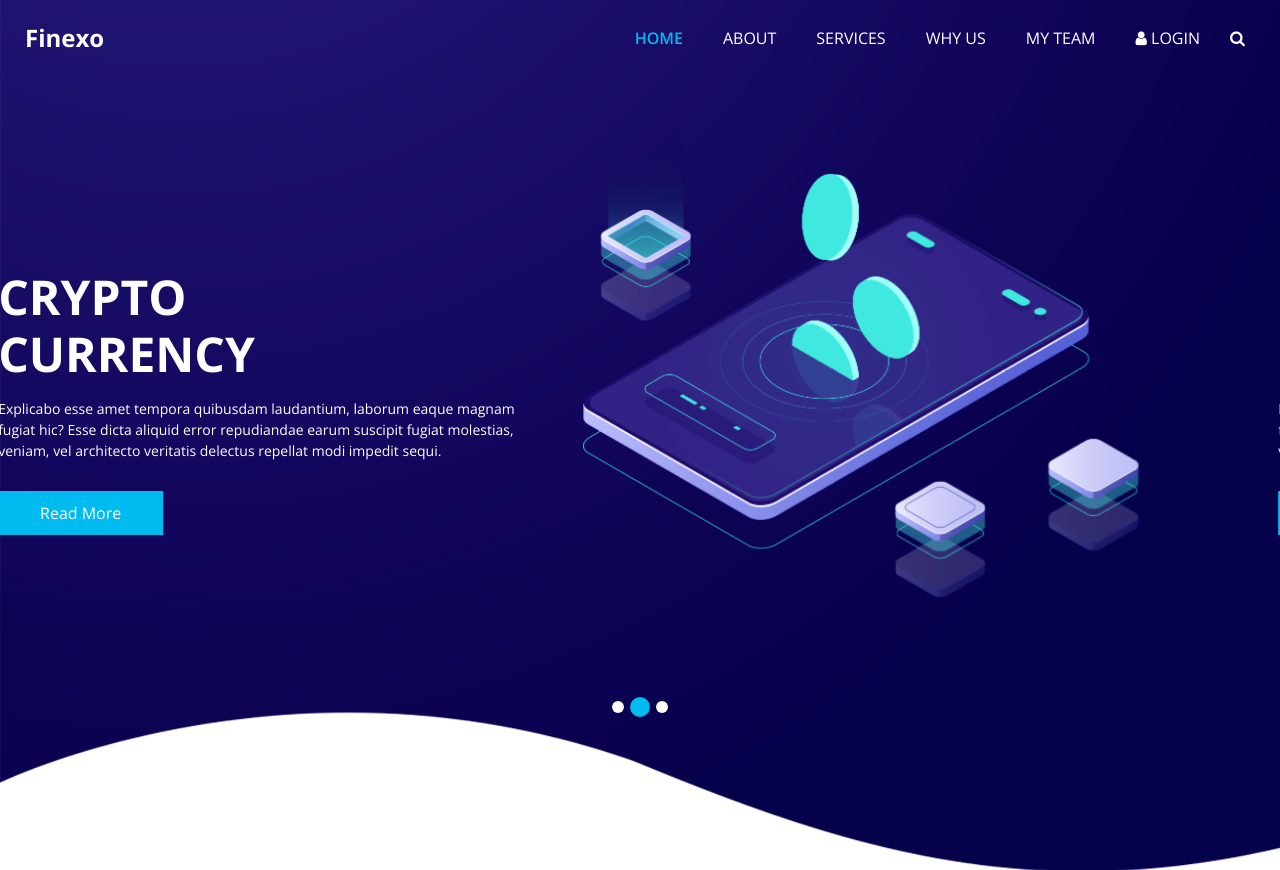
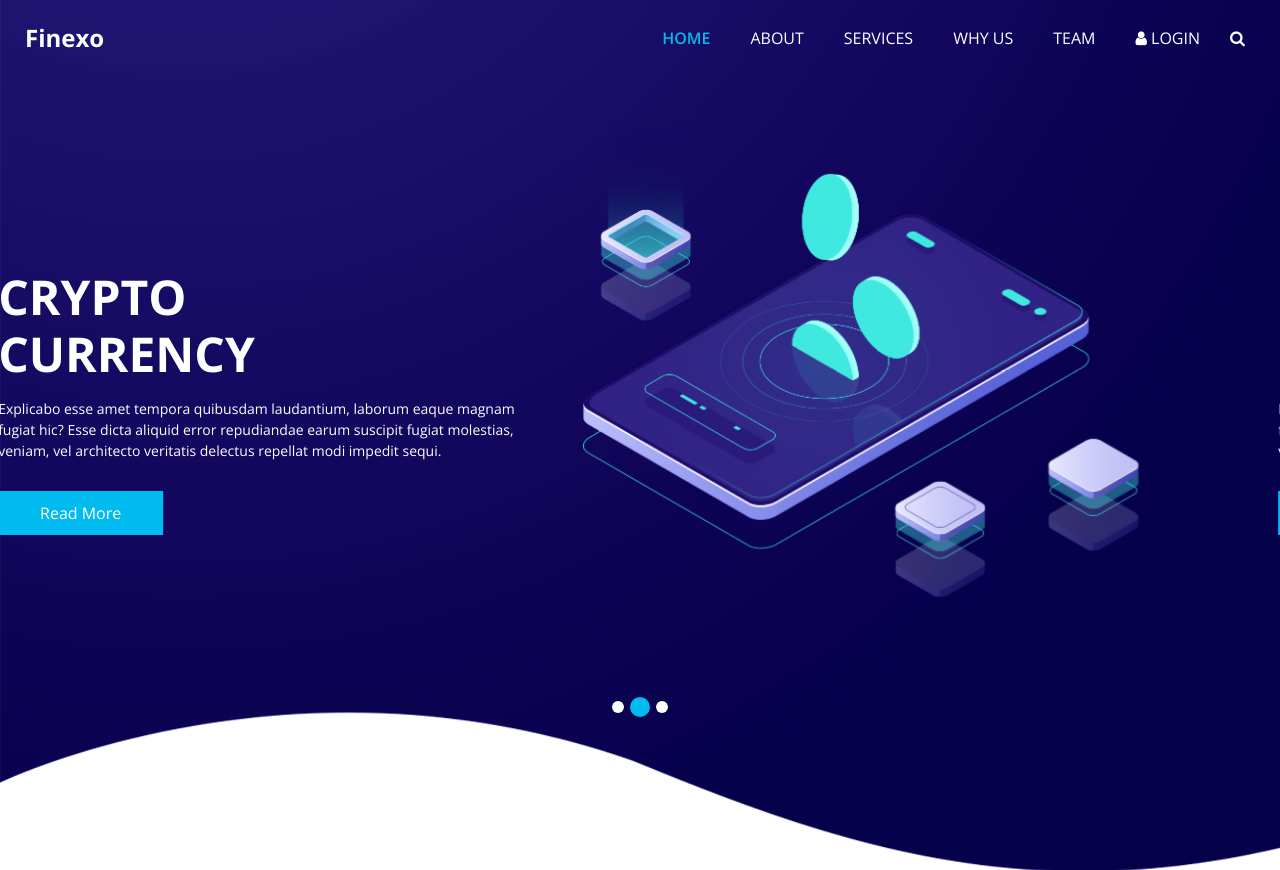
Before and after one commit to MaryBamisile/Temp, a plain HTML site: page index.html in a window 1280 px wide. Shown: the top 870 px of the page. Drawn offline with nearby package versions, Linux system fonts and the light colour scheme; some packages are replaced by stand-ins of ours.

Commit message:
first commit

```diff
--- a/index.html
+++ b/index.html
@@ -73,7 +73,7 @@
                 <a class="nav-link" href="why.html">Why Us</a>
               </li>
               <li class="nav-item">
-                <a class="nav-link" href="team.html">My Team</a>
+                <a class="nav-link" href="team.html">Team</a>
               </li>
               <li class="nav-item">
                 <a class="nav-link" href="#"> <i class="fa fa-user" aria-hidden="true"></i> Login</a>
```
